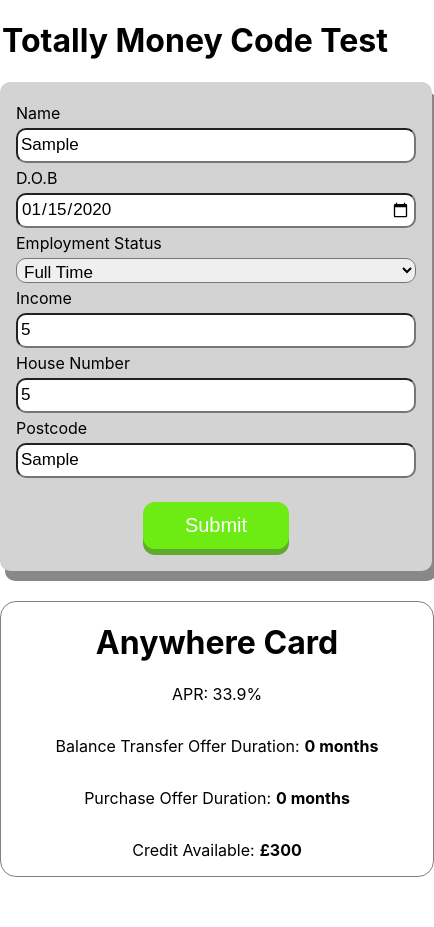
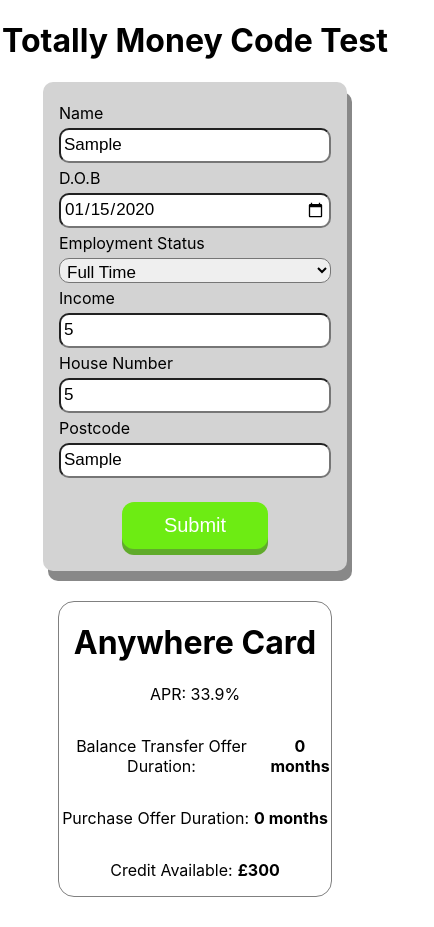
Before and after one commit to maxcramer/totalllymoneyct, a React (Create React App) app: page / in a window 390 px wide. Both pictures are taken after typing "Sample", "2020-01-15", "5", "5", "Sample" into the empty fields and a click on the button "Submit". Shown: the whole page, 434 px wide, since content can reach past the window. Built offline with nearby package versions, Linux system fonts and the light colour scheme.

Commit message:
adding mobile styling

```diff
--- a/src/App.css
+++ b/src/App.css
@@ -59,3 +59,10 @@
 .btn_container {
   margin: 30px auto 0;
 }
+
+@media only screen and (max-width: 600px) {
+  form {
+    width: 17rem;
+    margin: 0 auto;
+  }
+}
--- a/src/components/cards/cards.css
+++ b/src/components/cards/cards.css
@@ -17,3 +17,9 @@
   font-weight: bold;
   margin-left: 5px;
 }
+
+@media only screen and (max-width: 600px) {
+  .card {
+    width: 17rem;
+  }
+}
```
